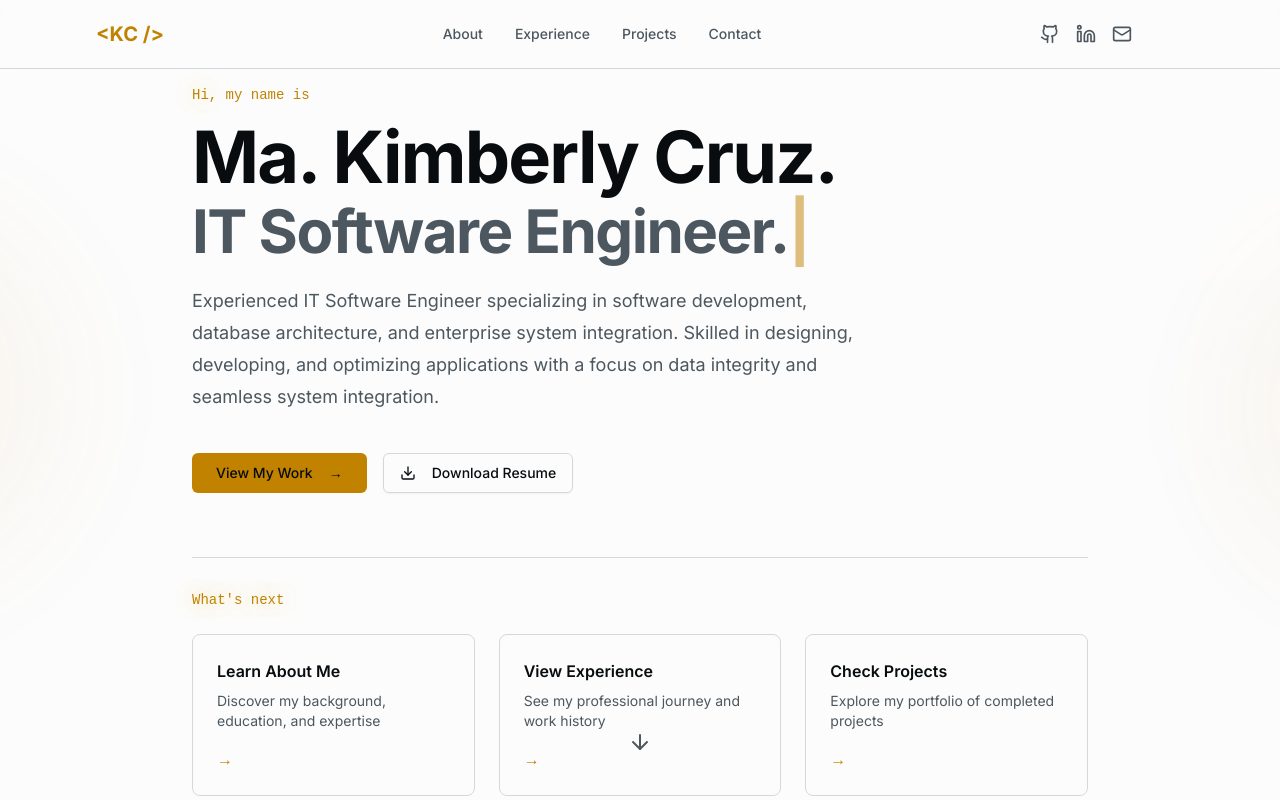
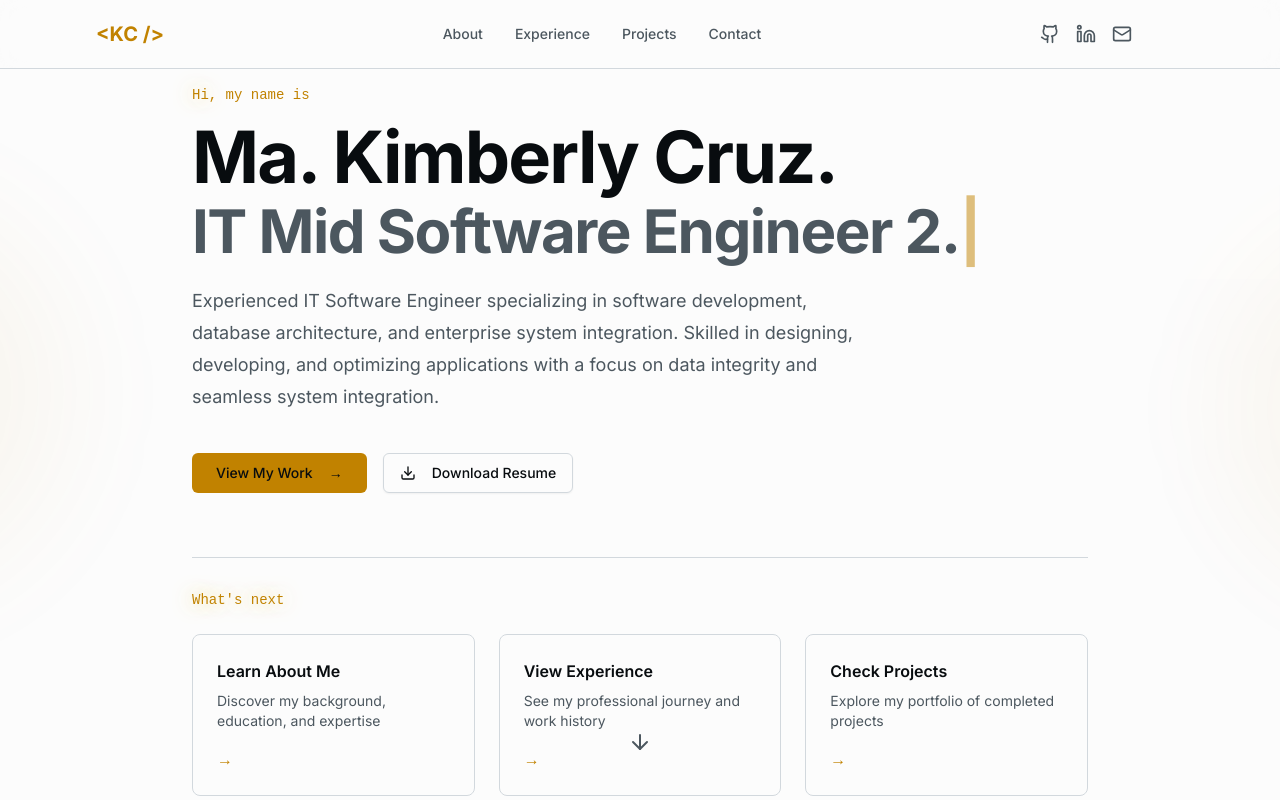
Before and after one commit to mariakimberlycruz/v0-developer-portfolio-website, a Next.js app: page / in a window 1280 px wide. Shown: the top 800 px of the page. Built offline with nearby package versions, Linux system fonts and the light colour scheme.

Commit message:
Update hero section with correct job title
- Change title animation to 'IT Mid Software Engineer 2' to match current position

```diff
--- a/components/hero.tsx
+++ b/components/hero.tsx
@@ -9,7 +9,7 @@ export function Hero() {
   const [mounted, setMounted] = useState(false)
   const [typedText, setTypedText] = useState("")
   const [showWhatsNext, setShowWhatsNext] = useState(false)
-  const fullText = "IT Software Engineer."
+  const fullText = "IT Mid Software Engineer 2."
 
   useEffect(() => {
     setMounted(true)
```
